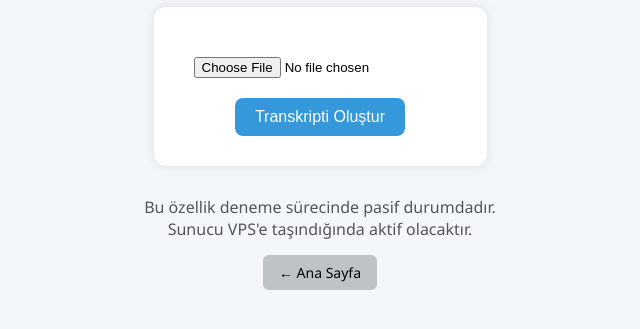
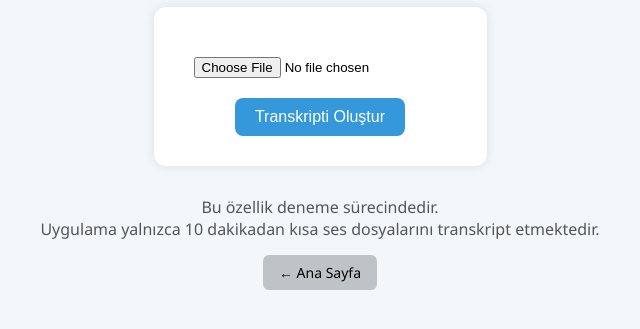
Before and after one commit to srknkrt1/ofis-asistani, a Flask app: template templates/transkript.html in a window 1280 px wide. Shown: the part 161-490 px from the top of the page, without its empty margins (320-960 px from the left). Run offline with Flask 3, Linux system fonts and the light colour scheme; the template is opened without the code that fills it, so the values that code supplies are empty.

Commit message:
Update transkript.html

```diff
--- a/templates/transkript.html
+++ b/templates/transkript.html
@@ -81,12 +81,28 @@
     <button type="submit">Transkripti Oluştur</button>
   </form>
 
+  <div id="loading" style="display:none;" class="mt-3 alert alert-info">
+    ⏳ Transkript oluşturuluyor, lütfen bekleyiniz...
+  </div>
+
+{% if hata %}
+  <div class="mt-3 alert alert-danger">
+    {{ hata }}
+  </div>
+{% endif %}
+
   <div class="info">
-    Bu özellik deneme sürecinde pasif durumdadır.<br>
-    Sunucu VPS'e taşındığında aktif olacaktır.
+    Bu özellik deneme sürecindedir.<br>
+    Uygulama yalnızca 10 dakikadan kısa ses dosyalarını transkript etmektedir.
   </div>
 
   <a href="/" class="back-btn">← Ana Sayfa</a>
 
+<script>
+document.getElementById("transkript-form").addEventListener("submit", function() {
+  document.getElementById("loading").style.display = "block";
+});
+</script>
+
 </body>
 </html>
```
